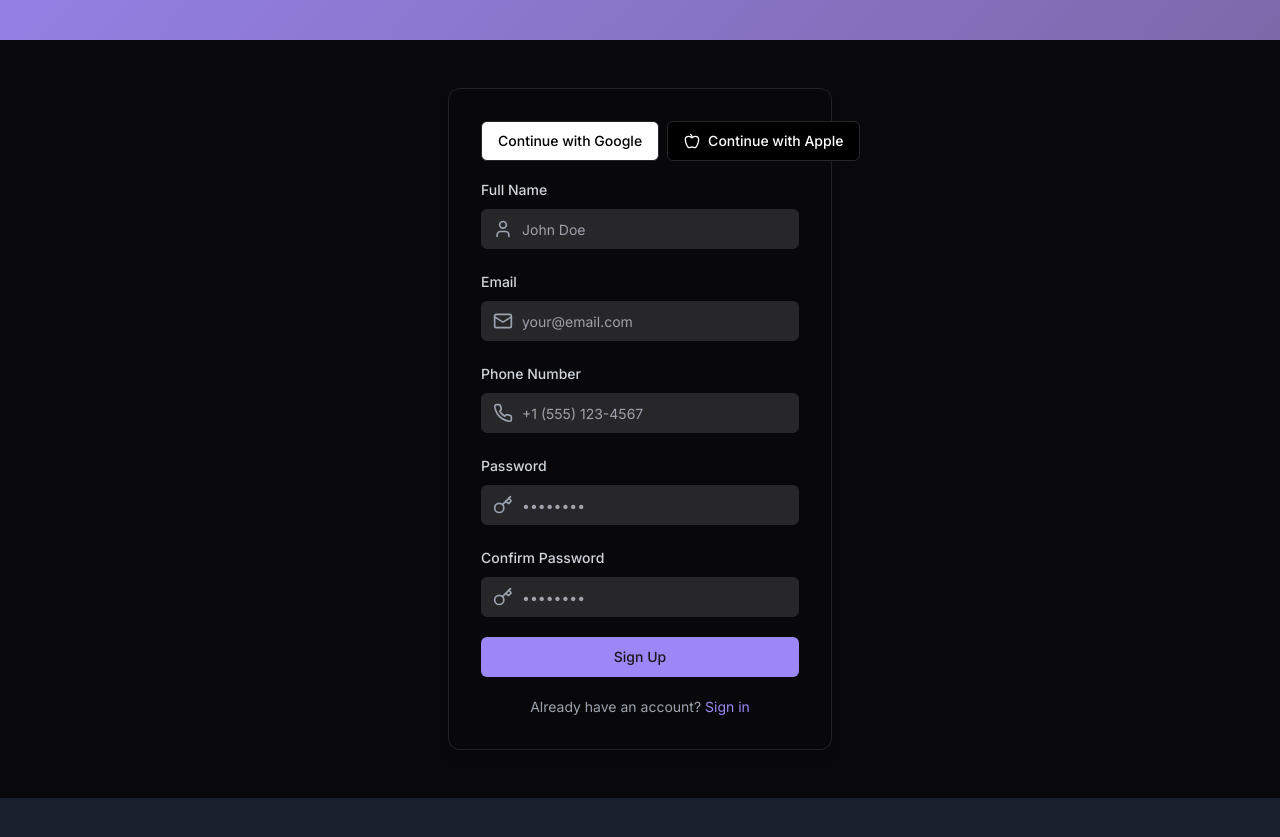
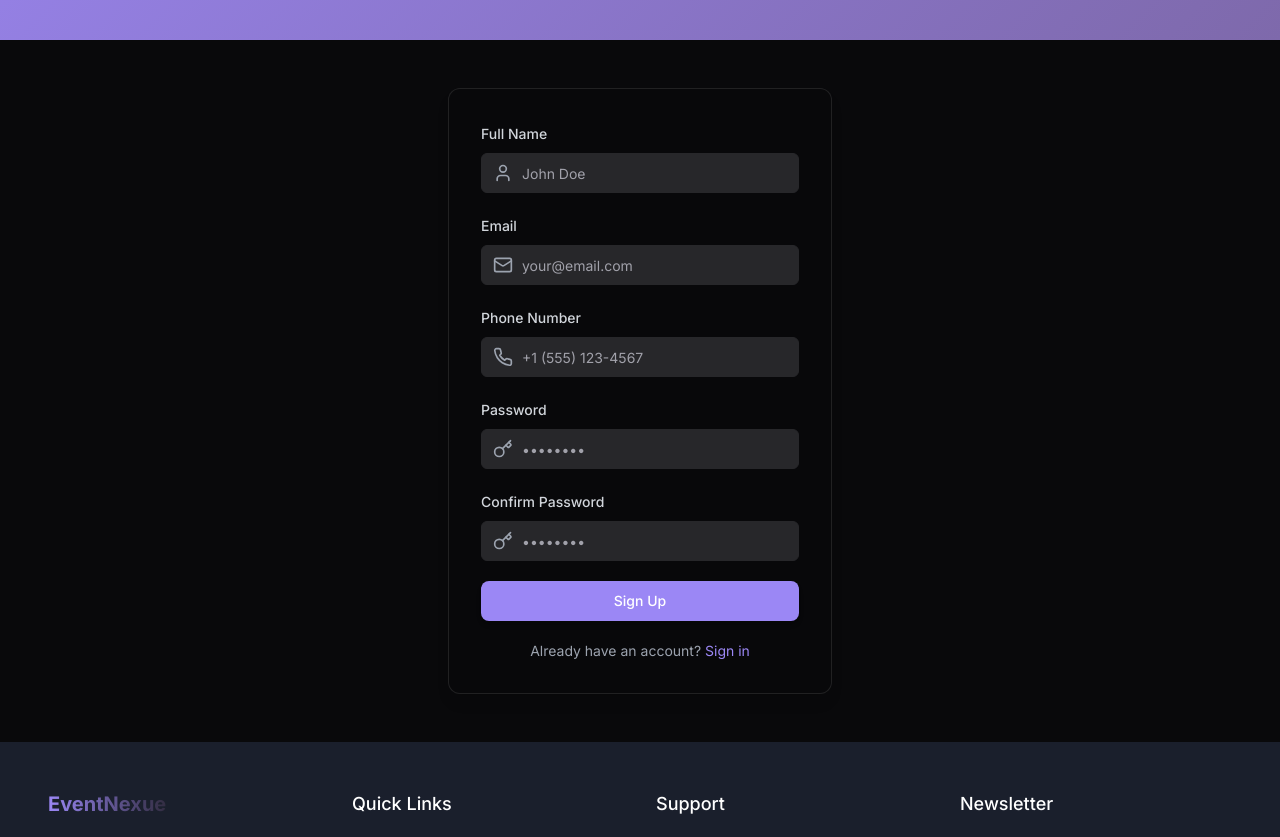
Before and after one commit to joo156/event-nexus-unite, a React (Vite) app: page /signup in a window 1280 px wide. Shown: the part 480-1317 px from the top of the page. Built offline with nearby package versions, Linux system fonts and the light colour scheme.

Commit message:
Fix: Remove OAuth, restore colors, add live event banner
- Removed Google and Apple OAuth login buttons.
- Restored button and text colors to their original state.
- Added a live event banner above the featured events section.
- Fixed the admin login issue.

```diff
--- /dev/null
+++ b/src/components/common/LiveNowTape.tsx
@@ -0,0 +1,19 @@
+
+import { Link } from "react-router-dom";
+
+interface Props {
+  eventId: number;
+  message?: string;
+}
+
+export default function LiveNowTape({ eventId, message }: Props) {
+  return (
+    <div className="w-full bg-gradient-to-r from-red-500 via-yellow-200 to-red-400 rounded-full px-4 py-2 text-center shadow-lg mb-6 animate-pulse">
+      <Link to={`/live/${eventId}`}>
+        <span className="font-semibold text-lg text-red-900">
+          {message || "Live Now! Tap to join the live event"}
+        </span>
+      </Link>
+    </div>
+  );
+}
--- a/src/index.css
+++ b/src/index.css
@@ -1,3 +1,4 @@
+
 @import url('https://fonts.googleapis.com/css2?family=Inter:wght@100;200;300;400;500;600;700;800;900&display=swap');
 
 @tailwind base;
--- a/src/pages/Index.tsx
+++ b/src/pages/Index.tsx
@@ -10,6 +10,7 @@ import { useEvents } from "@/context/EventContext";
 import { Badge } from "@/components/ui/badge";
 import { useToast } from "@/hooks/use-toast";
 import LiveDemoBanner from "@/components/common/LiveDemoBanner";
+import LiveNowTape from "@/components/common/LiveNowTape";
 
 const Index = () => {
   const { events } = useEvents();
@@ -82,10 +83,9 @@ const Index = () => {
       />
 
       {liveEvent && isLiveEventOngoing && (
-        <LiveDemoBanner
+        <LiveNowTape
           eventId={liveEvent.id}
-          title={liveEvent.title}
-          description="Join our ongoing free event and experience EventNexue in action – live sessions, real-time chat, and more."
+          message="A Live Event is happening now! Join instantly ➤"
         />
       )}
 
--- a/src/pages/SignIn.tsx
+++ b/src/pages/SignIn.tsx
@@ -1,3 +1,4 @@
+
 import { useState, useEffect } from "react";
 import { useNavigate, useLocation, Link } from "react-router-dom";
 import Layout from "@/components/layout/Layout";
@@ -10,14 +11,6 @@ import * as z from "zod";
 import { useAuth } from "@/context/AuthContext";
 import HeroSection from "@/components/common/HeroSection";
 import { Mail, Key } from "lucide-react";
-import { icons } from "lucide-react";
-import { Apple } from "lucide-react";
-import { supabase } from "@/integrations/supabase/client";
-
-const LucideIcon = ({ name, ...props }: { name: keyof typeof icons, [key: string]: any }) => {
-  const Icon = icons[name];
-  return Icon ? <Icon {...props} /> : null;
-};
 
 const formSchema = z.object({
   email: z.string().email({ message: "Please enter a valid email address." }),
@@ -64,24 +57,6 @@ const SignIn = () => {
     }
   };
 
-  const handleGoogleLogin = async () => {
-    const { error } = await supabase.auth.signInWithOAuth({
-      provider: 'google',
-    });
-    if (error) {
-      console.error("Google OAuth error:", error);
-    }
-  };
-
-  const handleAppleLogin = async () => {
-    const { error } = await supabase.auth.signInWithOAuth({
-      provider: 'apple',
-    });
-    if (error) {
-      console.error("Apple OAuth error:", error);
-    }
-  };
-
   return (
     <Layout>
       <HeroSection
@@ -91,14 +66,7 @@ const SignIn = () => {
 
       <div className="container mx-auto py-12 max-w-md">
         <div className="glass-card p-8">
-          <div className="flex gap-2 mb-4">
-            <Button type="button" className="w-full flex items-center justify-center gap-2 bg-white text-black border" onClick={handleGoogleLogin}>
-              <LucideIcon name="google" className="h-5 w-5" /> Continue with Google
-            </Button>
-            <Button type="button" className="w-full flex items-center justify-center gap-2 bg-black text-white border" onClick={handleAppleLogin}>
-              <Apple className="h-5 w-5" /> Continue with Apple
-            </Button>
-          </div>
+
           <Form {...form}>
             <form onSubmit={form.handleSubmit(onSubmit)} className="space-y-6">
               <FormField
@@ -171,7 +139,7 @@ const SignIn = () => {
 
               <Button
                 type="submit"
-                className="w-full bg-eventPrimary hover:bg-eventSecondary btn-animated"
+                className="w-full btn-primary btn-animated"
                 disabled={isLoading}
               >
                 {isLoading ? "Signing in..." : "Sign In"}
--- a/src/pages/SignUp.tsx
+++ b/src/pages/SignUp.tsx
@@ -1,3 +1,4 @@
+
 import { useState, useEffect } from "react";
 import { useNavigate, Link } from "react-router-dom";
 import Layout from "@/components/layout/Layout";
@@ -10,9 +11,6 @@ import * as z from "zod";
 import { useAuth } from "@/context/AuthContext";
 import HeroSection from "@/components/common/HeroSection";
 import { User, Mail, Phone, Key } from "lucide-react";
-import { icons } from "lucide-react";
-import { Apple } from "lucide-react";
-import { supabase } from "@/integrations/supabase/client";
 
 const formSchema = z.object({
   name: z.string().min(2, { message: "Full name must be at least 2 characters." }),
@@ -68,29 +66,6 @@ const SignUp = () => {
     }
   };
 
-  const handleGoogleLogin = async () => {
-    const { error } = await supabase.auth.signInWithOAuth({
-      provider: 'google',
-    });
-    if (error) {
-      console.error("Google OAuth error:", error);
-    }
-  };
-
-  const handleAppleLogin = async () => {
-    const { error } = await supabase.auth.signInWithOAuth({
-      provider: 'apple',
-    });
-    if (error) {
-      console.error("Apple OAuth error:", error);
-    }
-  };
-
-  const LucideIcon = ({ name, ...props }: { name: keyof typeof icons, [key: string]: any }) => {
-    const Icon = icons[name];
-    return Icon ? <Icon {...props} /> : null;
-  };
-
   return (
     <Layout>
       <HeroSection
@@ -100,14 +75,6 @@ const SignUp = () => {
 
       <div className="container mx-auto py-12 max-w-md">
         <div className="glass-card p-8">
-          <div className="flex gap-2 mb-4">
-            <Button type="button" className="w-full flex items-center justify-center gap-2 bg-white text-black border" onClick={handleGoogleLogin}>
-              <LucideIcon name="google" className="h-5 w-5" /> Continue with Google
-            </Button>
-            <Button type="button" className="w-full flex items-center justify-center gap-2 bg-black text-white border" onClick={handleAppleLogin}>
-              <Apple className="h-5 w-5" /> Continue with Apple
-            </Button>
-          </div>
           <Form {...form}>
             <form onSubmit={form.handleSubmit(onSubmit)} className="space-y-5">
               <FormField
@@ -219,7 +186,7 @@ const SignUp = () => {
 
               <Button
                 type="submit"
-                className="w-full bg-eventPrimary hover:bg-eventSecondary btn-animated"
+                className="w-full btn-primary btn-animated"
                 disabled={isLoading}
               >
                 {isLoading ? "Creating Account..." : "Sign Up"}
```
